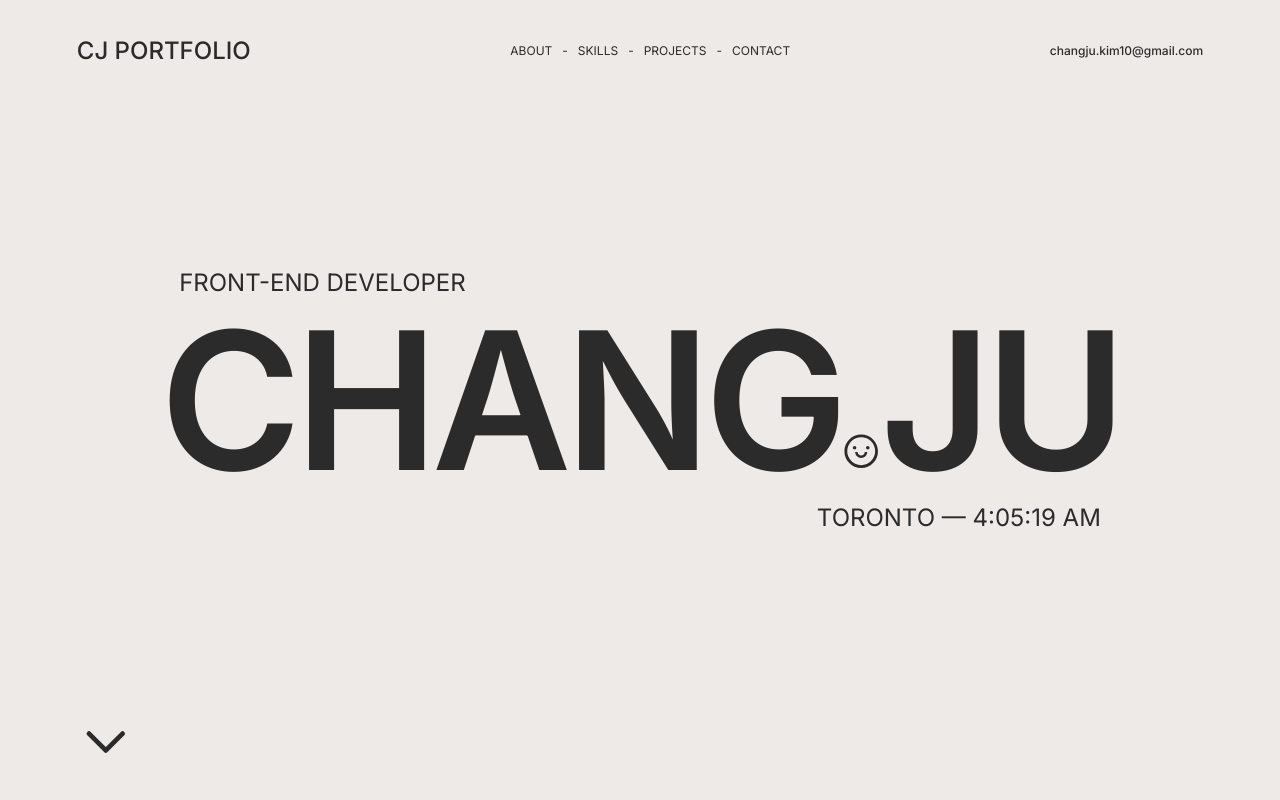
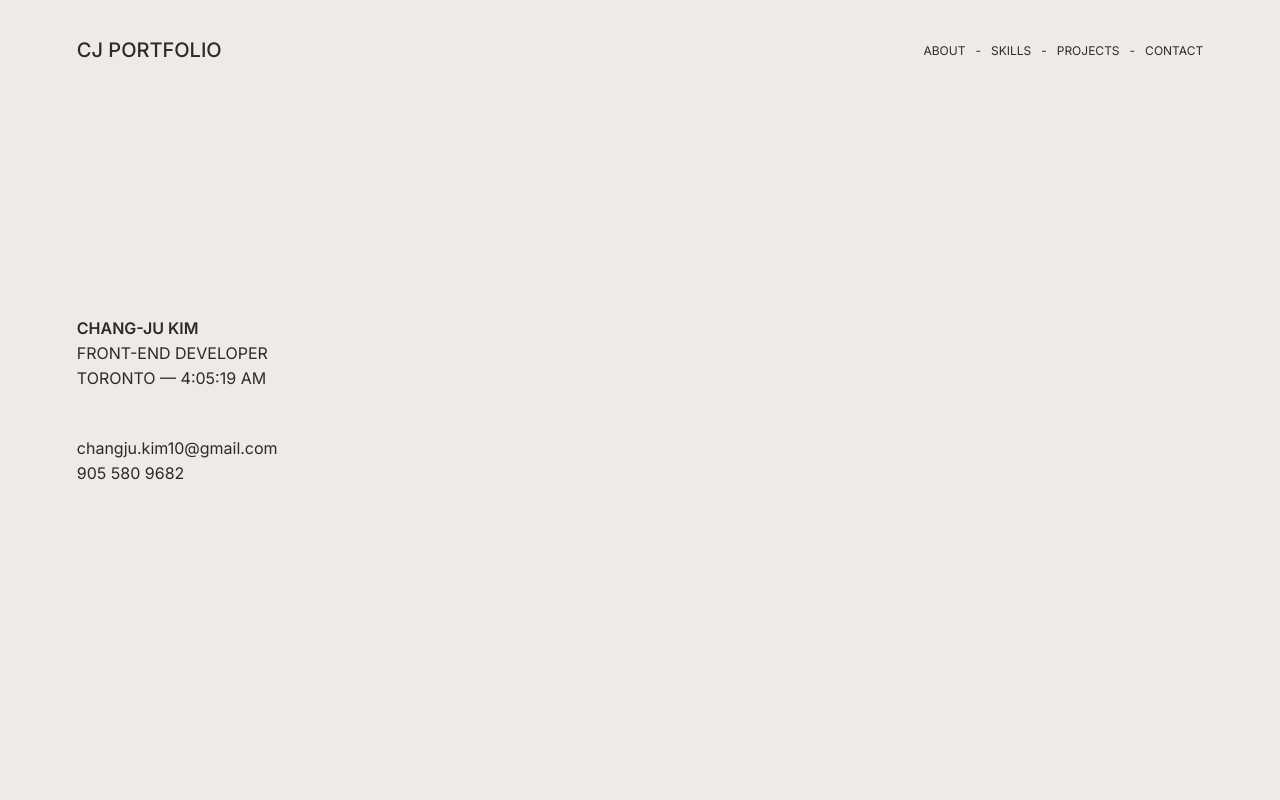
Before and after one commit to cjoak1028/portfolio-v1, a React (Create React App) app: page / in a window 1280 px wide. Shown: the top 800 px of the page. Built offline with nearby package versions, Linux system fonts and the light colour scheme.

Commit message:
Hero rework

```diff
--- a/src/App.js
+++ b/src/App.js
@@ -13,16 +13,16 @@ function App() {
       <Header />
       <div className="padding-x">
         <Hero />
-        <Section title={"01/ about"} rotate={true} border={true}>
+        <Section title={"about"} rotate={true} border={true}>
           <About />
         </Section>
-        <Section title={"02/ skills"} rotate={false}>
+        <Section title={"skills"} rotate={false}>
           <Skills />
         </Section>
-        <Section title={"03/ projects"} rotate={true} border={true}>
+        <Section title={"projects"} rotate={true} border={true}>
           <div>PROJECTS</div>
         </Section>
-        <Section title={"04/ CONTACT"} rotate={false}>
+        <Section title={"contact"} rotate={false}>
           <Contact />
         </Section>
       </div>
--- a/src/components/About/About.module.css
+++ b/src/components/About/About.module.css
@@ -10,7 +10,7 @@
 }
 
 .about p {
-    font-weight: var(--fw-regular);
+    font-weight: var(--fw-light);
     font-size: clamp(1.4rem, 1.6vw, 2rem);
 }
 
--- a/src/components/Footer/Footer.js
+++ b/src/components/Footer/Footer.js
@@ -5,7 +5,7 @@ const Footer = () => {
   return (
     <div className={`${styles.footer} padding-x`}>
       <p>DESIGNED & BUILT BY CHANG-JU KIM</p>
-      <p>CJ PORTFOLIO &#169; 2023</p>
+      <p className={styles.copyright}>CJ PORTFOLIO &#169; 2023</p>
     </div>
   );
 };
--- a/src/components/Footer/Footer.module.css
+++ b/src/components/Footer/Footer.module.css
@@ -14,3 +14,7 @@
 .footer p:first-child {
     margin-bottom: 4px;
 }
+
+.copyright {
+    font-weight: var(--fw-bold) !important;
+}
--- a/src/components/Header/Header.js
+++ b/src/components/Header/Header.js
@@ -2,6 +2,7 @@ import React, { useState } from "react";
 import styles from "./Header.module.css";
 import Navigation from "./Navigation";
 import HamburgerMenu from "./HamburgerMenu";
+import { AiOutlineSmile } from "react-icons/ai";
 
 const Header = () => {
   const [openMenu, setOpenMenu] = useState(false);
@@ -19,7 +20,7 @@ const Header = () => {
         CJ PORTFOLIO
       </p>
       <Navigation />
-      <p className={styles.email}>changju.kim10@gmail.com</p>
+      {/* <p className={styles.email}>changju.kim10@gmail.com</p> */}
       <button
         className={`${styles["hamburger-button"]} ${openMenu ? "white" : ""}`}
         onClick={toggleMenu}
--- a/src/components/Header/Header.module.css
+++ b/src/components/Header/Header.module.css
@@ -20,13 +20,13 @@
 
 .logo, .hamburger-button {
     text-transform: uppercase;
-    font-size: clamp(1.6rem, 2.5vw, 2.4rem);
+    font-size: clamp(1.6rem, 1.8vw, 2rem);
     z-index: 2;
 }
 
 .email {
     display: none;
-    text-transform: lowercase;
+    /* text-transform: lowercase; */
     font-size: 1.2rem;
     font-weight: var(--fw-medium);
 }
@@ -35,8 +35,4 @@
     .hamburger-button {
         display: none;
     }
-
-    .email {
-        display: block;
-    }
 }
--- a/src/components/Hero/Hero.js
+++ b/src/components/Hero/Hero.js
@@ -19,21 +19,19 @@ const Hero = () => {
   }, []);
 
   return (
-    <div className={`${styles.hero} flex flex-d-c flex-ai-c flex-jc-c`}>
-      <div className={styles["hero-title"]}>
-        <p className={styles.role}>FRONT-END DEVELOPER</p>
-        <h1>
-          CHANG
-          <AiOutlineSmile className={styles["name-divider"]} />
-          JU
-        </h1>
+    <div className={`${styles.hero} flex flex-d-c flex-jc-c`}>
+      <div className={styles.about}>
+        <p className={styles.name}>Chang-Ju Kim</p>
+        <p>Front-End Developer</p>
         <p className={styles.location}>
           TORONTO &#8212;{" "}
           <span className={styles.time}>{date.toLocaleTimeString()}</span>
         </p>
       </div>
-
-      <HiOutlineChevronDown className={styles.arrow} />
+      <div className={styles.contact}>
+        <p className={styles.email}>changju.kim10@gmail.com</p>
+        <p>905 580 9682</p>
+      </div>
     </div>
   );
 };
--- a/src/components/Hero/Hero.module.css
+++ b/src/components/Hero/Hero.module.css
@@ -4,42 +4,23 @@
     margin-bottom: clamp(15rem, 20vw, 30rem);
 }
 
-.hero-title h1 {
-    font-size: 15vw;
+.name {
+    display: inline-block;
     font-weight: var(--fw-semi-bold);
-    letter-spacing: -0.5vw;
-    white-space: nowrap;
 }
 
-.hero-title p {
-    font-size: clamp(1.2rem, 2.2vw, 2.4rem);
-    font-weight: var(--fw-regular);
+p {
+    font-size: 1.6rem;
 }
 
-.role {
-    margin-left: clamp(0rem, 1.5vw, 2rem);
-    position: relative;
-    top: 1vw;
+.about {
+    margin-bottom: 5rem;
 }
 
-.location {
-    text-align: right;
-    margin-right: clamp(0rem, 1.5vw, 2rem);
-    position: relative;
-    top: -1vw;
+.about p:not(:last-child), .contact p:not(:last-child) {
+    margin-bottom: .5rem;
 }
 
-.time {
-    font-weight: var(--fw-regular);
+.email {
+    text-transform: lowercase;
 }
-
-.arrow {
-    font-size: clamp(3rem, 4.5vw, 6rem);
-    position: absolute;
-    bottom: 3rem;
-    left: clamp(2rem, 6vw, 10rem);
-}
-
-.name-divider {
-    font-size: 3vw;
-}
--- a/src/components/Layout/Section.module.css
+++ b/src/components/Layout/Section.module.css
@@ -7,7 +7,7 @@
 .section-title {
     margin-bottom: 2rem;
     font-size: clamp(1.6rem, 1vw, 2rem);
-    font-weight: var(--fw-medium);
+    font-weight: var(--fw-regular);
 }
 
 .border {
```
